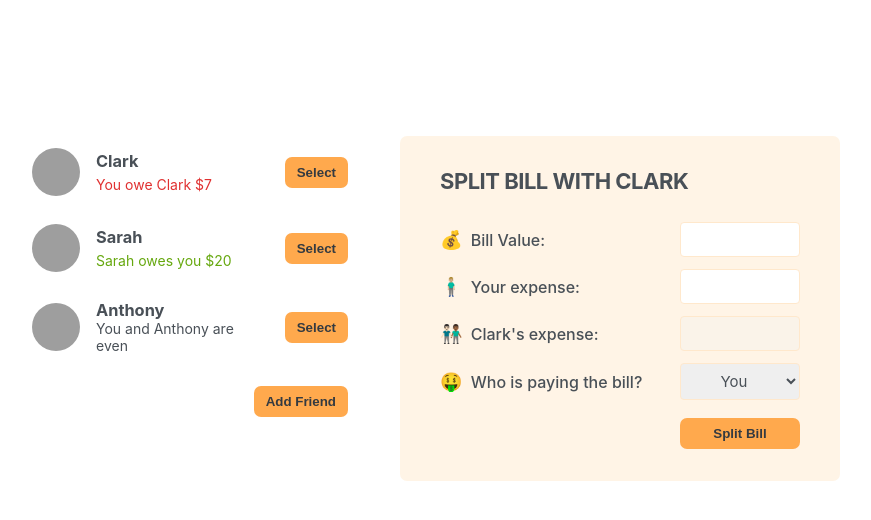
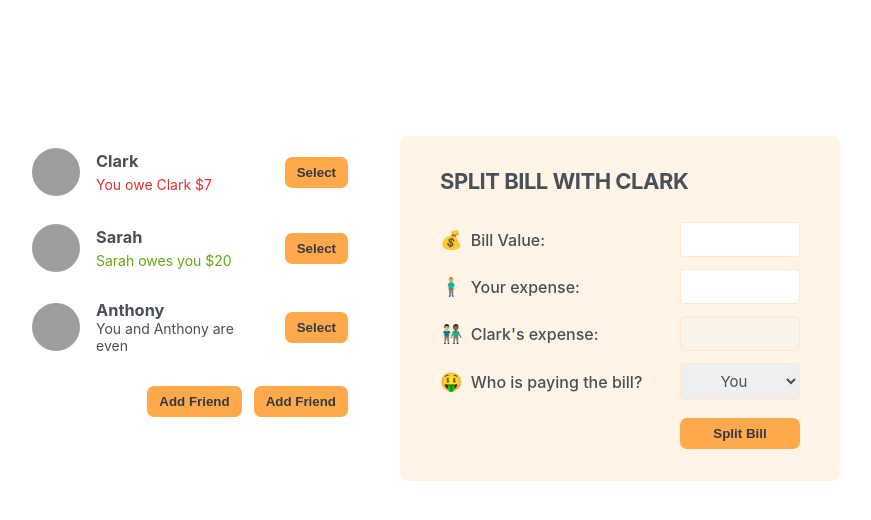
Before and after one commit to mike242424/eat-n-split, a React (Create React App) app: page / in a window 1280 px wide. Shown: the top 520 px of the page, without its empty margins (210-1081 px from the left). Built offline with nearby package versions, Linux system fonts and the light colour scheme; grey boxes are pictures that could not be loaded.

Commit message:
add new friend functionality

```diff
--- a/src/App.js
+++ b/src/App.js
@@ -1,5 +1,8 @@
+import { useState } from 'react';
 import FriendsList from './components/FriendsList';
 import SplitForm from './components/SplitForm';
+import AddFriendFrom from './components/AddFriendForm';
+import Button from './components/Button';
 
 const initialFriends = [
   {
@@ -23,10 +26,19 @@ const initialFriends = [
 ];
 
 export default function App() {
+  const [friends, setFriends] = useState(initialFriends);
+  const [isFriendOpen, setIsFriendOpen] = useState(false);
+
   return (
     <div className="app">
       <div className="sidebar">
-        <FriendsList friends={initialFriends} />
+        <FriendsList friends={friends} onSetFriends={setFriends} />
+        {isFriendOpen && <AddFriendFrom onSetFriends={setFriends} />}
+        <Button
+          onClick={() => setIsFriendOpen((prevFriendOpen) => !prevFriendOpen)}
+        >
+          {isFriendOpen ? 'Close' : 'Add Friend'}
+        </Button>
       </div>
       <SplitForm />
     </div>
```
